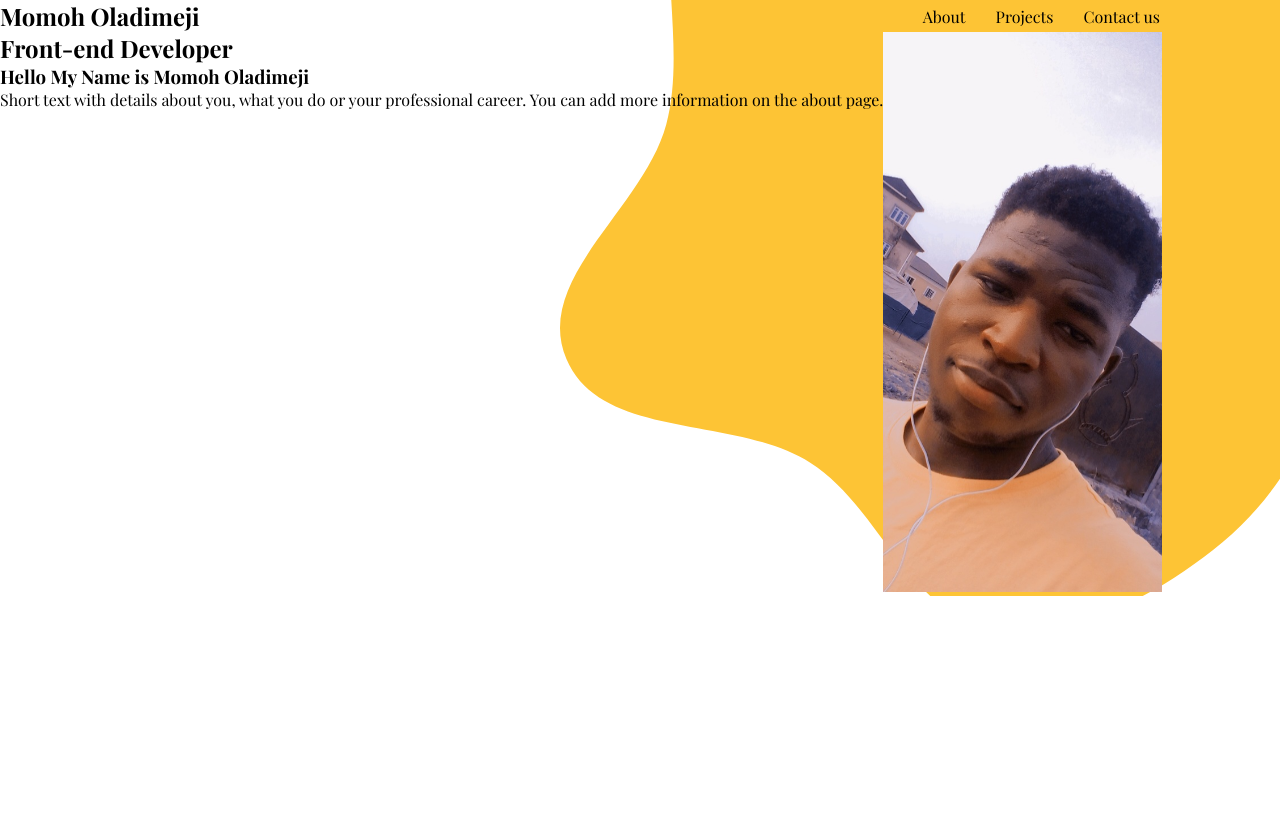
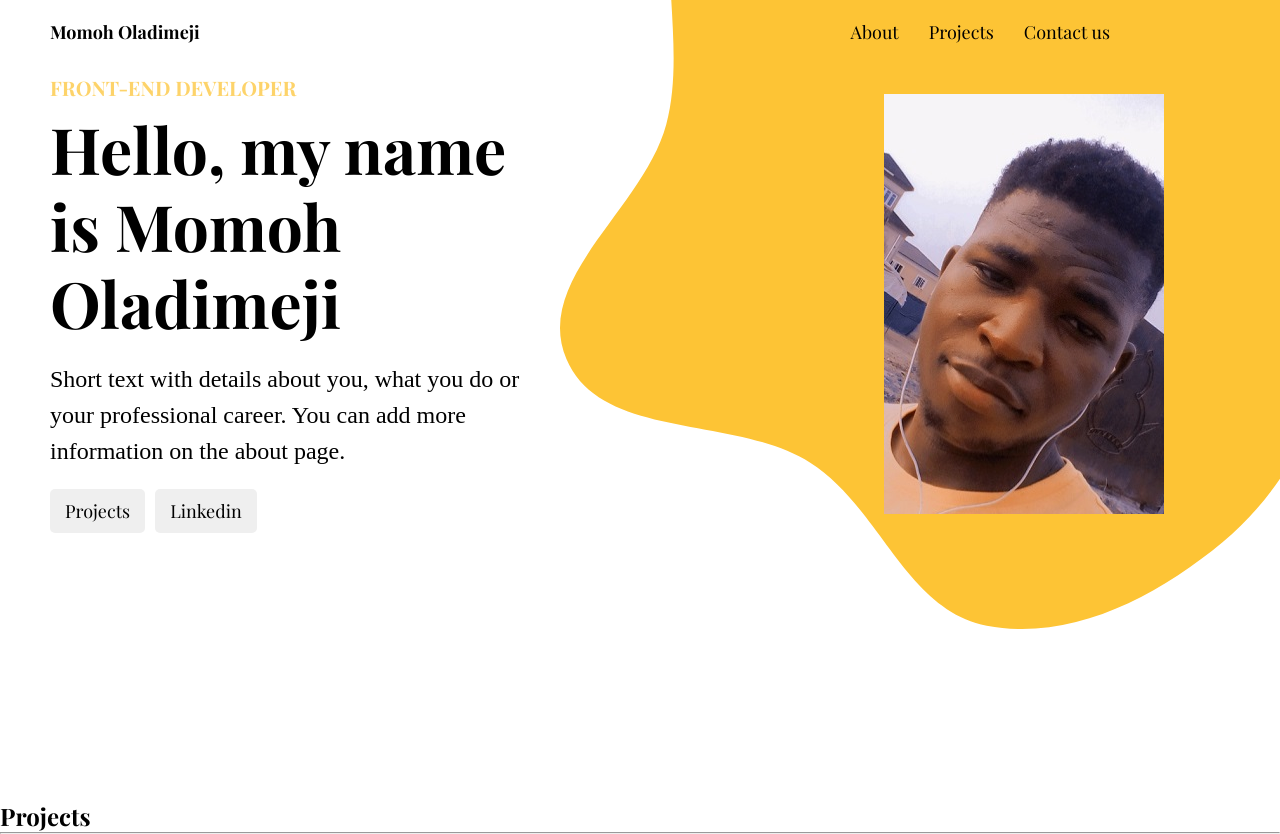
Before and after one commit to oladee/React-Portfolio, a React (Create React App) app: page / in a window 1280 px wide. Before the commit the page ends 800 px from the top, so only its background shows below. Built offline with nearby package versions, Linux system fonts and the light colour scheme.

Commit message:
finished with the hero page

```diff
--- a/src/App.js
+++ b/src/App.js
@@ -1,9 +1,11 @@
 import Hero from "./components/Hero";
+import Projects from "./components/Projects";
 
 function App() {
   return (
     <div className="App">
      <Hero/>
+     <Projects/>
     </div>
   );
 }
--- a/src/components/Hero.jsx
+++ b/src/components/Hero.jsx
@@ -1,6 +1,5 @@
 import React from "react";
-import mypic from "../assets/Snapchat-1659820388.jpg";
-
+import mypic from '../assets/Snapchat-1659820388.jpg'
 const Hero = () => {
   return (
     <div className="maincontent">
@@ -17,18 +16,32 @@ const Hero = () => {
       <div className="writeup">
         <div className="stack">
           <h2>Front-end Developer</h2>
-          <h3>Hello My Name is Momoh Oladimeji</h3>
+          <h3>Hello, my name is Momoh Oladimeji</h3>
           <p>
             Short text with details about you, what you do or your professional
             career. You can add more information on the about page.
           </p>
+          <div className="buttonSec">
+            <Button className="Projects button">
+            Projects
+            </Button>
+            <Button className="linkedin button">
+              Linkedin
+            </Button>
+          </div>
         </div>
-        <div className="img">
-        <img src={mypic} alt="dfvf" height='560px'/>
-      </div>
+        <div className="imageSec">
+          <img src={mypic} alt="" className="image"/>
+        </div>
       </div>
     </div>
   );
 };
 
 export default Hero;
+
+export function Button({children, className}){
+  return(<>
+  <button className={className}>{children}</button>
+  </>)
+}
--- /dev/null
+++ b/src/components/Projects.jsx
@@ -0,0 +1,15 @@
+import React from 'react'
+
+const Projects = () => {
+  return (
+    <div>
+        <header>
+            <h2>Projects</h2>
+            <hr />
+        </header>
+
+    </div>
+  )
+}
+
+export default Projects
--- a/src/index.css
+++ b/src/index.css
@@ -1,31 +1,100 @@
-*{
+* {
   margin: 0;
   padding: 0;
   box-sizing: border-box;
-  font-family: 'Playfair Display', serif;
+  font-family: "Playfair Display", serif;
   text-decoration: none;
   list-style: none;
 }
-.maincontent{
-  background-image: url('./assets/yellow-bg.svg');
-  width: 100%;
+.maincontent {
+  height: 100vh;
+  background: url("./assets/yellow-bg.svg");
+  background-repeat: no-repeat;
   background-position: 100% 0%;
-  background-repeat: no-repeat;
+
 }
-nav{
+nav {
   display: flex;
   align-items: center;
   justify-content: space-between;
+  padding: 20px 50px;
 }
-nav ul{
+header h1 {
+  font-size: 18px;
+}
+nav ul {
   display: flex;
   padding-right: 90px;
-
 }
-nav ul li{
+nav ul li {
   display: inline-block;
   padding-right: 30px;
+  font-size: 18px;
 }
-.writeup{
+nav ul li:hover, .button:hover{
+  color: aliceblue;
+  transform: scale(0.89);
+  transition: 0.5s;
+  cursor: pointer;
+  background-color: #fdc435;
+}
+.writeup {
   display: flex;
+  align-items: center;
 }
+.stack {
+  width: 60%;
+  text-align: left;
+  padding: 10px 50px;
+}
+.stack h2 {
+  color: #fdc435;
+  text-transform: uppercase;
+  font-size: 20px;
+  margin-bottom: 10px;
+  animation: myAnimation 2s cubic-bezier(0.4, 0, 0.6, 1) infinite;
+}
+@keyframes myAnimation {
+  0%, 100%{
+    opacity: 1;
+  }
+  50%{
+    opacity: 0.5;
+  }
+}
+.stack h3 {
+  font-size: 64px;
+  font-weight: 700;
+  line-height: 120%;
+  width: 72%;
+}
+.stack p {
+  width: 72%;
+  font-size: 24px;
+  font-family: Nunito;
+  line-height: 150%;
+  margin: 20px 0px;
+}
+.imageSec {
+  width: 40%;
+}
+.image {
+  display: block;
+  width: 280px;
+  height: 420px;
+  object-fit: none;
+  margin: 0 auto;
+}
+.button{
+  padding: 10px 15px;
+  font-size: 18px;
+  outline: none;
+  border: none;
+  border-radius: 5px;
+}
+.button:focus{
+  background-color: #fdc435;
+}
+.linkedin{
+  margin-left: 10px;
+}
```
Also changed, not shown: src/assets/Snapchat-1659820388.jpg.
